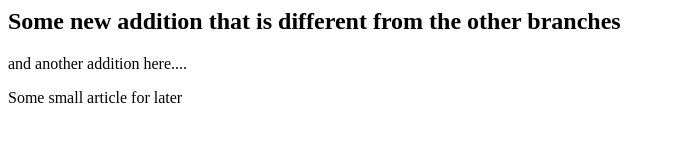
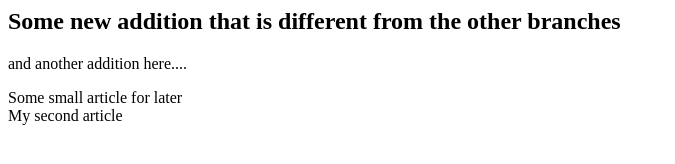
Before and after one commit to georgegomez144/gsync, a website: page index.html in a window 1280 px wide. Shown: the whole page, without its empty margins (0-675 px from the left). Drawn offline with Linux system fonts and the light colour scheme.

Commit message:
added my second article

```diff
--- a/index.html
+++ b/index.html
@@ -4,6 +4,7 @@
     <h2>Some new addition that is different from the other branches</h2>
     <p>and another addition here....</p>
     <article>Some small article for later</article>
+    <article>My second article</article>
     <script>
     (function() {
       'use strict';
```
